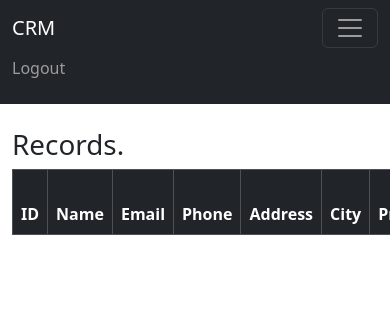
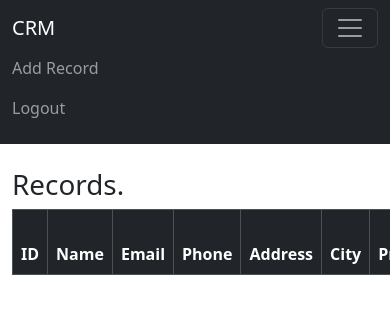
Before and after one commit to yasithS/CRM, a Django app: page / in a window 390 px wide, after a click that opens the changed part; the page is wider, and only the part inside the window is pictured. Shown: the top 314 px of that part. Run offline with Django 5.2, Linux system fonts and the light colour scheme; the visitor is signed in with stand-in values (Sample User, id 1); data that the repository does not hold is empty.

Commit message:
feat:  add records feature implemented

```diff
--- a/dcrm/web/templates/navbar.html
+++ b/dcrm/web/templates/navbar.html
@@ -8,6 +8,9 @@
         <ul class="navbar-nav me-auto mb-2 mb-lg-0">
 
           {% if user.is_authenticated%}
+          <li class="nav-item">
+            <a class="nav-link" href="{% url 'add_record'%}">Add Record</a>
+          </li>
           <li class="nav-item">
             <a class="nav-link" href="{% url 'logout'%}">Logout</a>
           </li>
--- a/dcrm/web/templates/record.html
+++ b/dcrm/web/templates/record.html
@@ -29,7 +29,7 @@
   <br><br>
   <a href="{% url 'home' %}" class="btn btn-secondary">Back</a>
 
-  <a href="delete/{{Record.id}}" class="btn btn-danger">Delete</a>
+  <a href="{% url 'delete' customer_record.id %}" class="btn btn-danger">Delete</a>
 
 </div>
 
--- a/dcrm/web/urls.py
+++ b/dcrm/web/urls.py
@@ -8,7 +8,8 @@ urlpatterns = [
     path('logout/', views.logout_user, name='logout'),
     path('register/', views.register, name='register'),
     path('record/<int:pk>', views.customer_record,name='record'),
-    path('delete/<int:pk>', views.delete_user, name='delete')
+    path('delete/<int:pk>', views.delete_user, name='delete'),
+    path('add/', views.add_record, name='add_record')
 
 
 ]
--- a/dcrm/web/views.py
+++ b/dcrm/web/views.py
@@ -2,7 +2,7 @@ from django.shortcuts import render, redirect
 from django.contrib.auth import authenticate, login, logout
 from django.urls import reverse
 from django.contrib import messages
-from .forms import SignUpForm
+from .forms import SignUpForm, AddRecordForm
 from .models import Record
 
 def home(request):
@@ -70,4 +70,20 @@ def delete_user(request, pk):
         customer_record = Record.objects.get(id=pk)
         print(customer_record)
         customer_record.delete()
-        messages.success(request, 'home',  "Customer Record Delete Successfully")
+        messages.success(request,  "Customer Record Delete Successfully")
+        return redirect('home')
+    else:
+        messages.success(request, "You must be logged in to delete records.")
+        return redirect('home')
+
+def add_record(request):
+    form = AddRecordForm(request.POST or None)
+    if request.user.is_authenticated:
+        if request.method == "POST":
+            if form.is_valid():
+                add_record = form.save
+                messages.success(request, "New record added")
+                return redirect('home')
+        return render(request, 'add_record.html', {'form': form})
+    else:
+        messages.success(request, "You must be logged in first before adding records")
```
Also changed, not shown: dcrm/web/forms.py (+16 -0 lines), dcrm/web/templates/add_record.html (added, +21 -0 lines).
